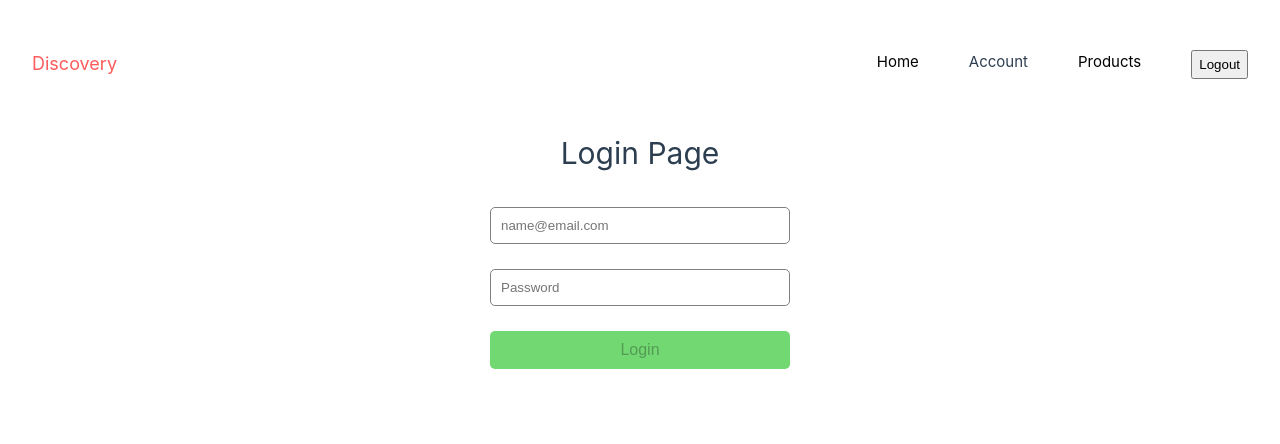
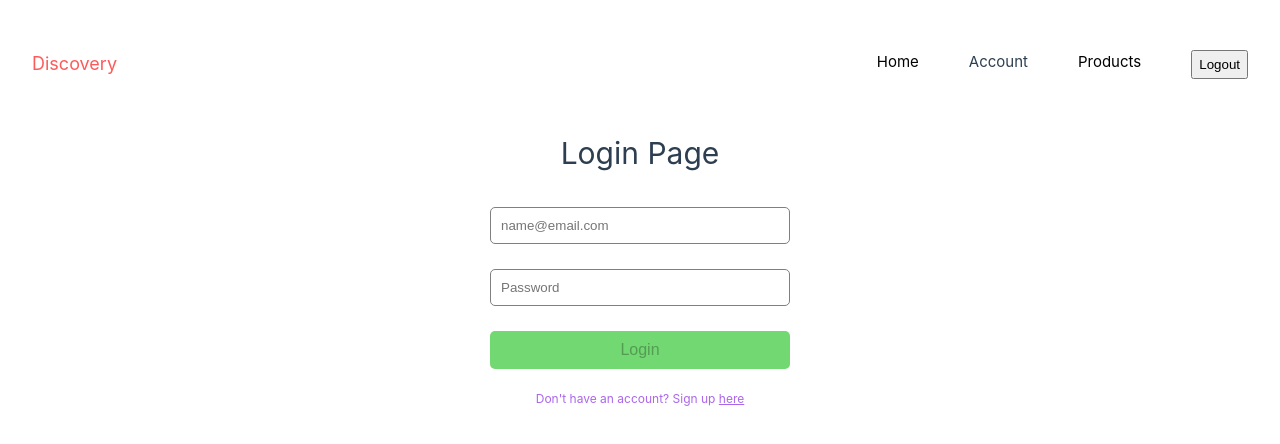
Before and after one commit to missbaah/discovery-online-shopping-website, a Vue app: page /login in a window 1280 px wide. Shown: the top 444 px of the page. Built offline with nearby package versions, Linux system fonts and the light colour scheme.

Commit message:
login and sigin up style changes

```diff
--- a/src/components/LogIn.vue
+++ b/src/components/LogIn.vue
@@ -39,6 +39,8 @@ function validateForm() {
             <input type="password" placeholder="Password" v-model="password">
             <button :disabled="!email || !password">Login</button>
         </form>
+        <p class="mgs">Don't have an account? Sign up <RouterLink to="/signup">here</RouterLink>
+        </p>
         <p class="error">{{ errmgs }}</p>
     </main>
 </template>
@@ -79,4 +81,15 @@ form button {
     text-align: center;
     color: red;
 }
+
+.mgs {
+    text-align: center;
+    margin: 20px;
+    font-size: 12px;
+    color: rgb(171, 102, 235);
+}
+
+.mgs a {
+    color: rgb(171, 102, 235);
+}
 </style>
--- a/src/components/SignUp.vue
+++ b/src/components/SignUp.vue
@@ -50,6 +50,8 @@ function validatePassword() {
             <p v-if="errorMessage" style="color:red">{{ errorMessage }}</p>
             <button type="submit" :disabled="!name || !email || !password || !confirmPassword">Sign Up</button>
         </form>
+        <p class="mgs">Already have an account? Login <RouterLink to="/login">here</RouterLink>
+        </p>
     </main>
 </template>
 
@@ -82,4 +84,15 @@ form button {
     border: none;
     background-color: #72d872;
 }
+
+.mgs {
+    text-align: center;
+    margin: 20px;
+    font-size: 12px;
+    color: rgb(171, 102, 235);
+}
+
+.mgs a {
+    color: rgb(171, 102, 235);
+}
 </style>
```
